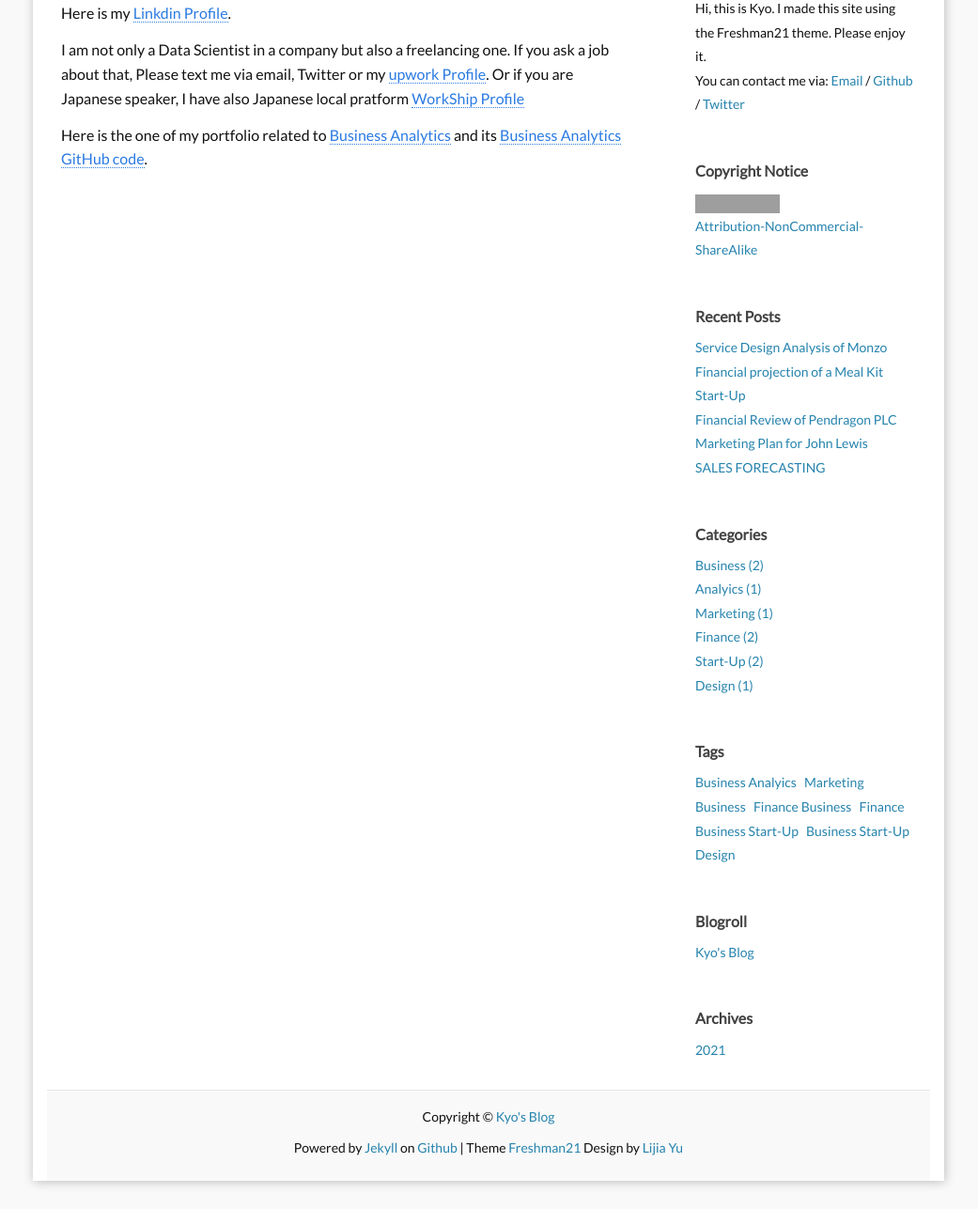
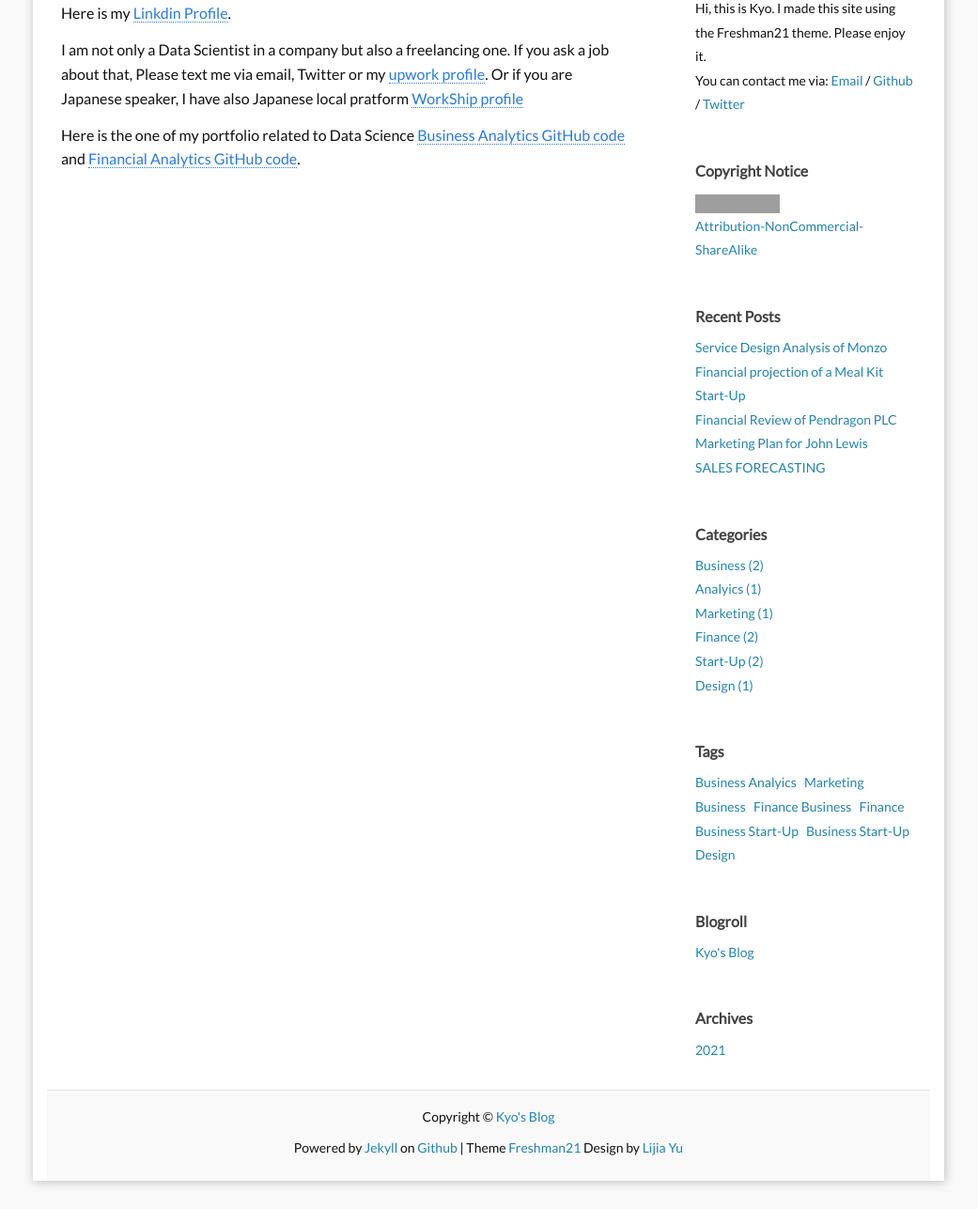
Before and after one commit to kyo1988/Kyo.github.io, a Jekyll site: the page built from b_about.md, in a window 1280 px wide, cut to the strip 400-1687 px from the top of the page. Shown: the whole strip at 94% size, without its empty margins (120-1161 px from the left). Built offline with Jekyll 4.4.1, drawn with Linux system fonts in a browser that asks for light colours; comment, search, counter and statistics services are not loaded; grey boxes are pictures that could not be loaded.

Commit message:
mod about me

```diff
--- a/b_about.md
+++ b/b_about.md
@@ -14,6 +14,6 @@ Insted of Wordpress, Github Pages is completely free then I restarted my blog.
 Here is my [Linkdin Profile](www.linkedin.com/in/KyoHarada).
 
 I am not only a Data Scientist in a company but also a freelancing one.
-If you ask a job about that, Please text me via email, Twitter or my  [upwork Profile](https://www.upwork.com/o/profiles/users/~01a04e0c3805f59a83/). Or if you are Japanese speaker, I have also Japanese local pratform [WorkShip Profile](https://goworkship.com/profile/33012)
+If you ask a job about that, Please text me via email, Twitter or my  [upwork profile](https://www.upwork.com/o/profiles/users/~01a04e0c3805f59a83/). Or if you are Japanese speaker, I have also Japanese local pratform [WorkShip profile](https://goworkship.com/profile/33012)
 
-Here is the one of my portfolio related to [Business Analytics](https://kyo1988.github.io/Kyo.github.io/page2/#sales-forecasting) and its [Business Analytics GitHub code](https://github.com/kyo1988/Kyo.github.io/blob/gh-pages/Business_Analytics_Note.ipynb).
+Here is the one of my portfolio related to Data Science [Business Analytics GitHub code](https://github.com/kyo1988/Kyo.github.io/blob/gh-pages/Business_Analytics_Note.ipynb) and [Financial Analytics GitHub code](https://github.com/kyo1988/Kyo.github.io/blob/gh-pages/Corporate_Finance_Note.ipynb).
```
